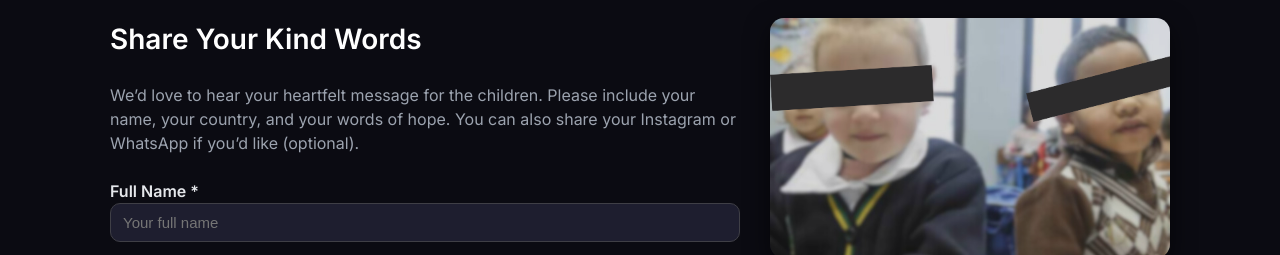
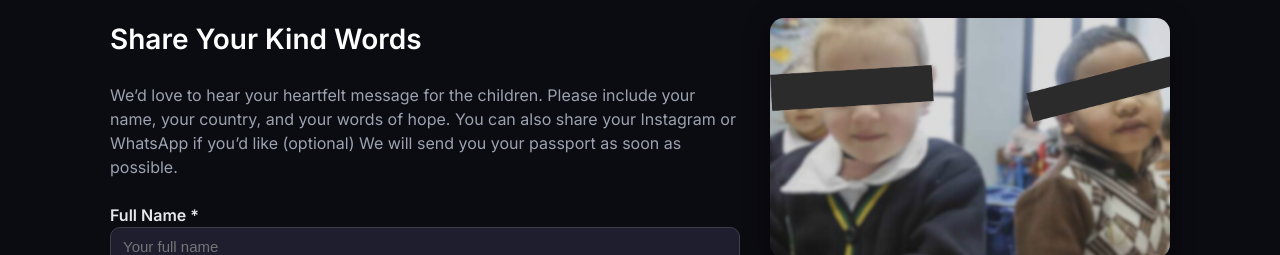
Before and after one commit to SAlmi-maker/Hope_Makers, a plain HTML site: page index.html in a window 1280 px wide. Shown: the part 282-537 px from the top of the page. Drawn offline with Linux system fonts and the light colour scheme.

Commit message:
Update index.html

```diff
--- a/index.html
+++ b/index.html
@@ -247,7 +247,7 @@
 
   <section class="info">
     <h2>Share Your Kind Words</h2>
-    <p>We’d love to hear your heartfelt message for the children. Please include your name, your country, and your words of hope. You can also share your Instagram or WhatsApp if you’d like (optional).</p>
+    <p>We’d love to hear your heartfelt message for the children. Please include your name, your country, and your words of hope. You can also share your Instagram or WhatsApp if you’d like (optional) We will send you your passport as soon as possible.</p>
 
     <form action="https://formspree.io/f/mjkpjdya" method="POST">
       <div>
```
